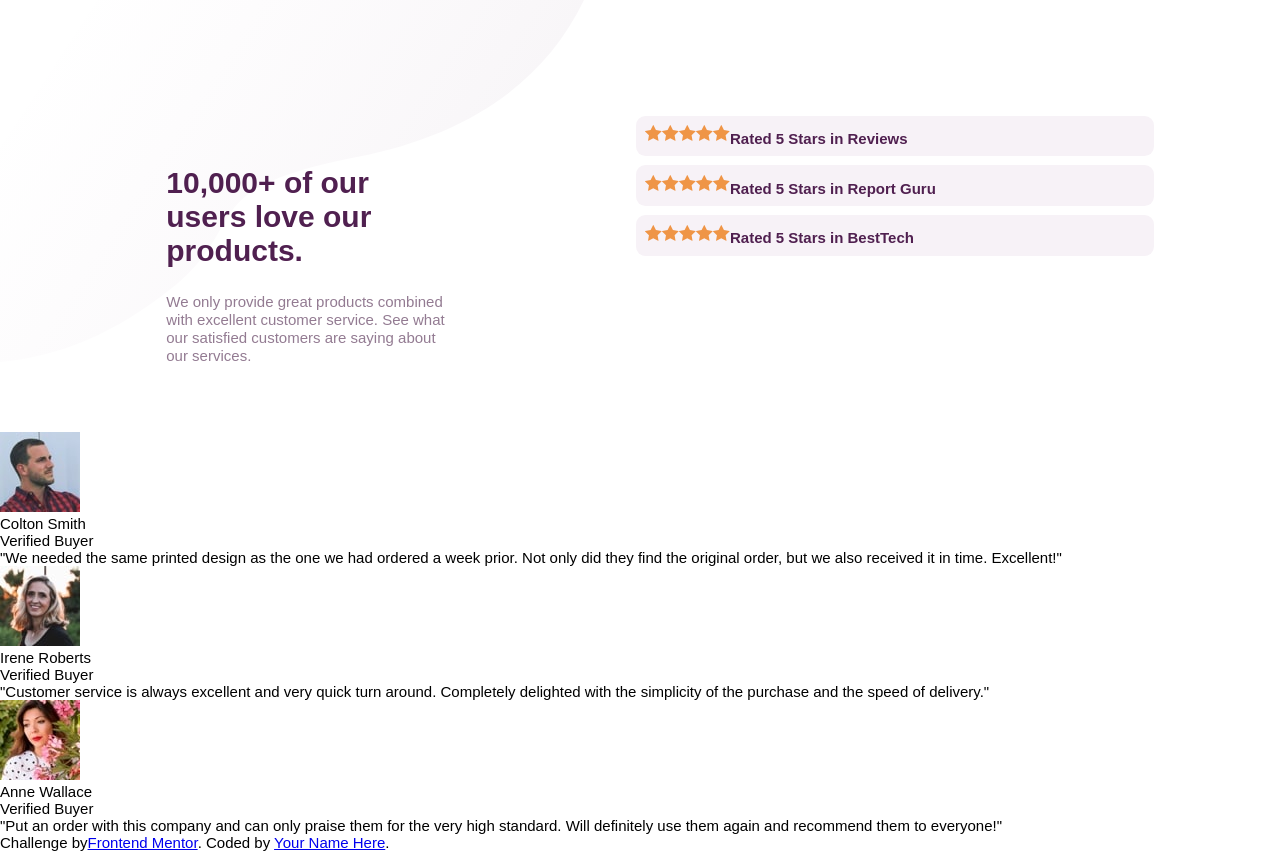
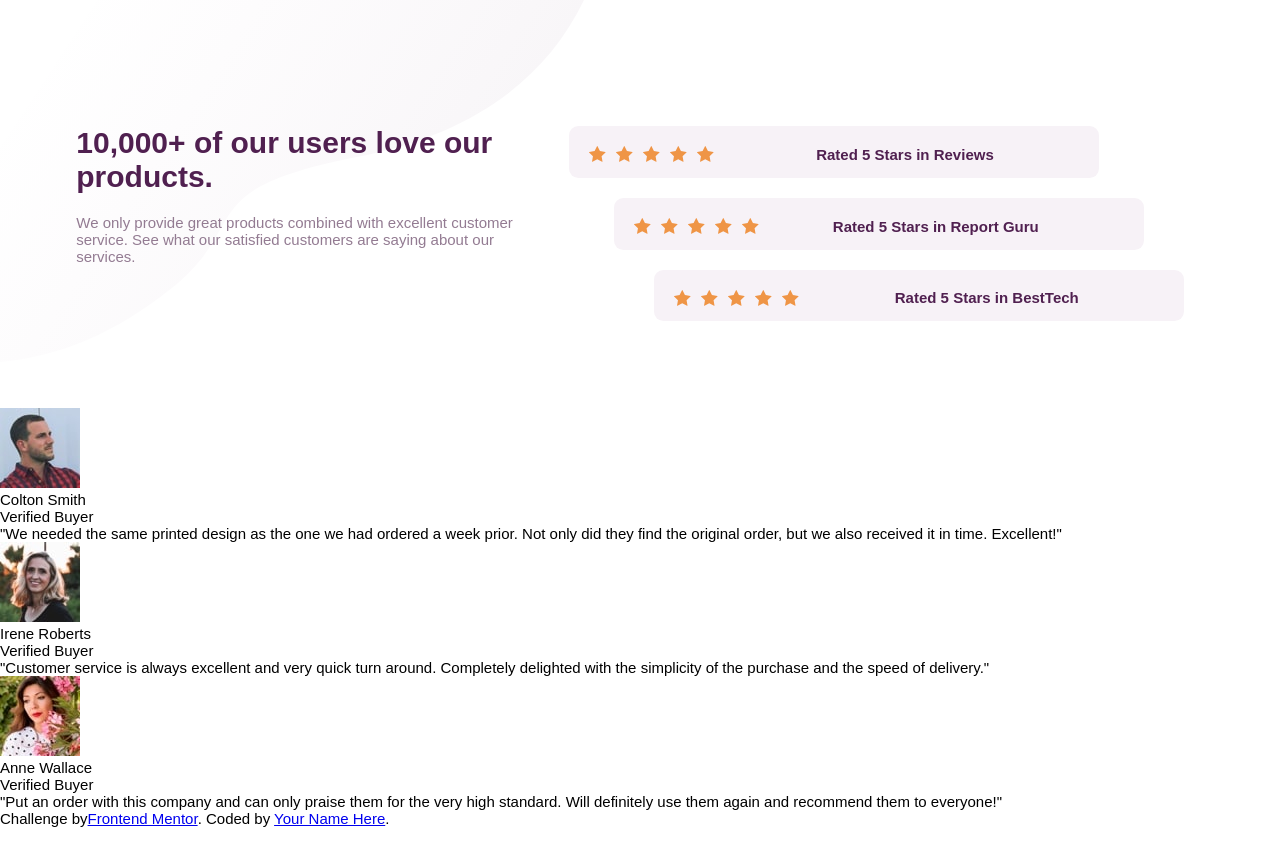
Before and after one commit to amchatman/Social-Proof-Section, a plain HTML site: page index.html in a window 1280 px wide. After the commit the page ends 827 px from the top, so only its background shows below. Drawn offline with Linux system fonts and the light colour scheme.

Commit message:
Fixes
Fix padding issue with desktop header and rating containers.

```diff
--- a/index.html
+++ b/index.html
@@ -24,7 +24,7 @@
       </div>
       <div class="header-reviews">
 
-          <div class="star-review">
+          <div class="star-review" id="star-review-1">
             <img src="images/icon-star.svg">
             <img src="images/icon-star.svg">
             <img src="images/icon-star.svg">
@@ -33,7 +33,7 @@
             <h4>Rated 5 Stars in Reviews</h4>
           </div>
 
-          <div class="star-review">
+          <div class="star-review" id="star-review-2">
             <img src="images/icon-star.svg">
             <img src="images/icon-star.svg">
             <img src="images/icon-star.svg">
@@ -41,7 +41,7 @@
             <img src="images/icon-star.svg">
             <h4>Rated 5 Stars in Report Guru</h4>
           </div>
-          <div class="star-review">
+          <div class="star-review" id="star-review-3">
             <img src="images/icon-star.svg">
             <img src="images/icon-star.svg">
             <img src="images/icon-star.svg">
--- a/style.css
+++ b/style.css
@@ -46,27 +46,37 @@ body{
   }
   .mission-statement{
     text-align:left;
+    margin-top:50px;
     width:34.375em;
   }
-  .mission-statement h1{
-    padding:60px 60px 10px;
-    margin:50px 50px 0px;
-  }
-  .mission-statement p{
-    line-height:1.2;
-    padding:10px 60px 10px;
-    margin:5px 50px 0px;
+  .mission-statement h1,.mission-statement p{
+    padding:0;
+    margin:20px;
+
   }
   .header-reviews{
     margin:50px 60px 10px;
   }
   .star-review{
+    margin:20px;
+    padding:15px;
     width:500px;
   }
   .star-review img{
     float:left;
+    padding:5px;
   }
   .star-review h4{
-    text-align:left;
+    text-align:right;
+    padding-right:90px;
+
+  }
+  #star-review-1{
+    position:relative;
+    right:45px;
+  }
+  #star-review-3{
+    position:relative;
+    left:40px;
   }
 }
```
